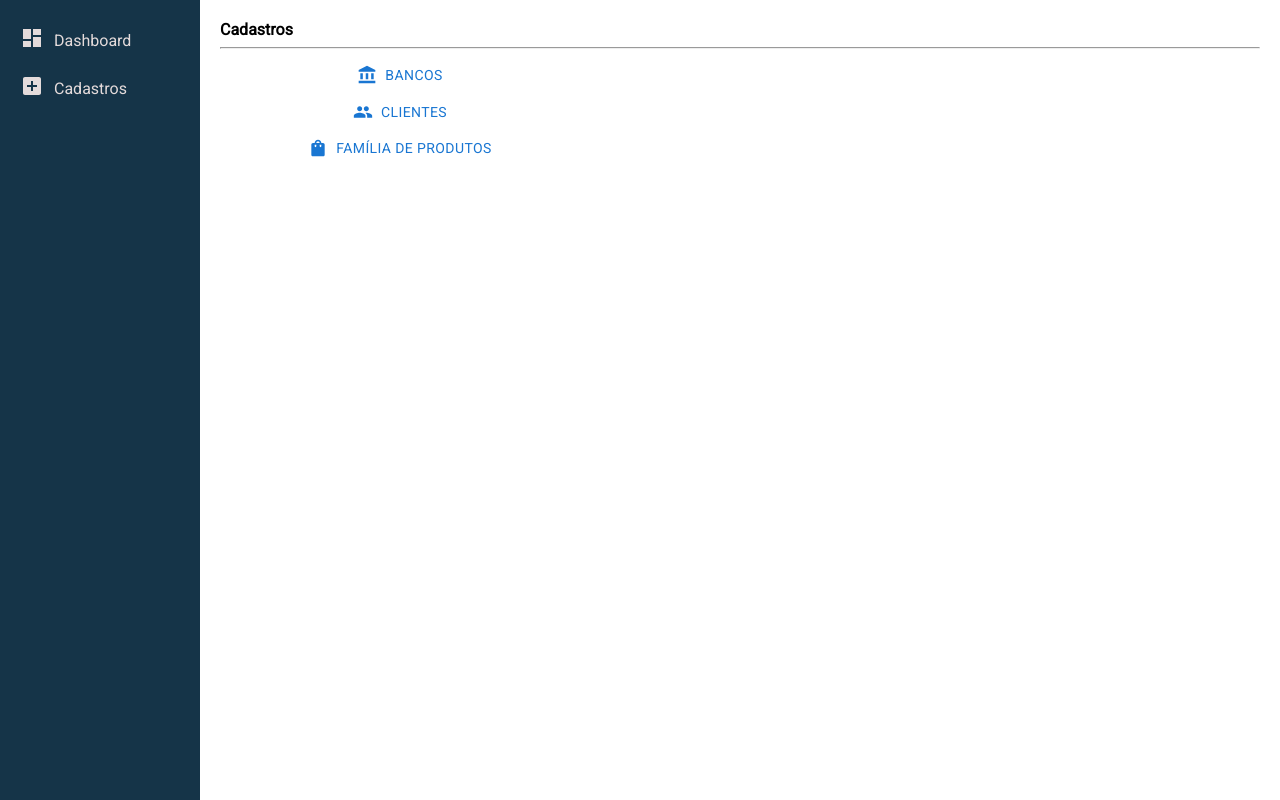
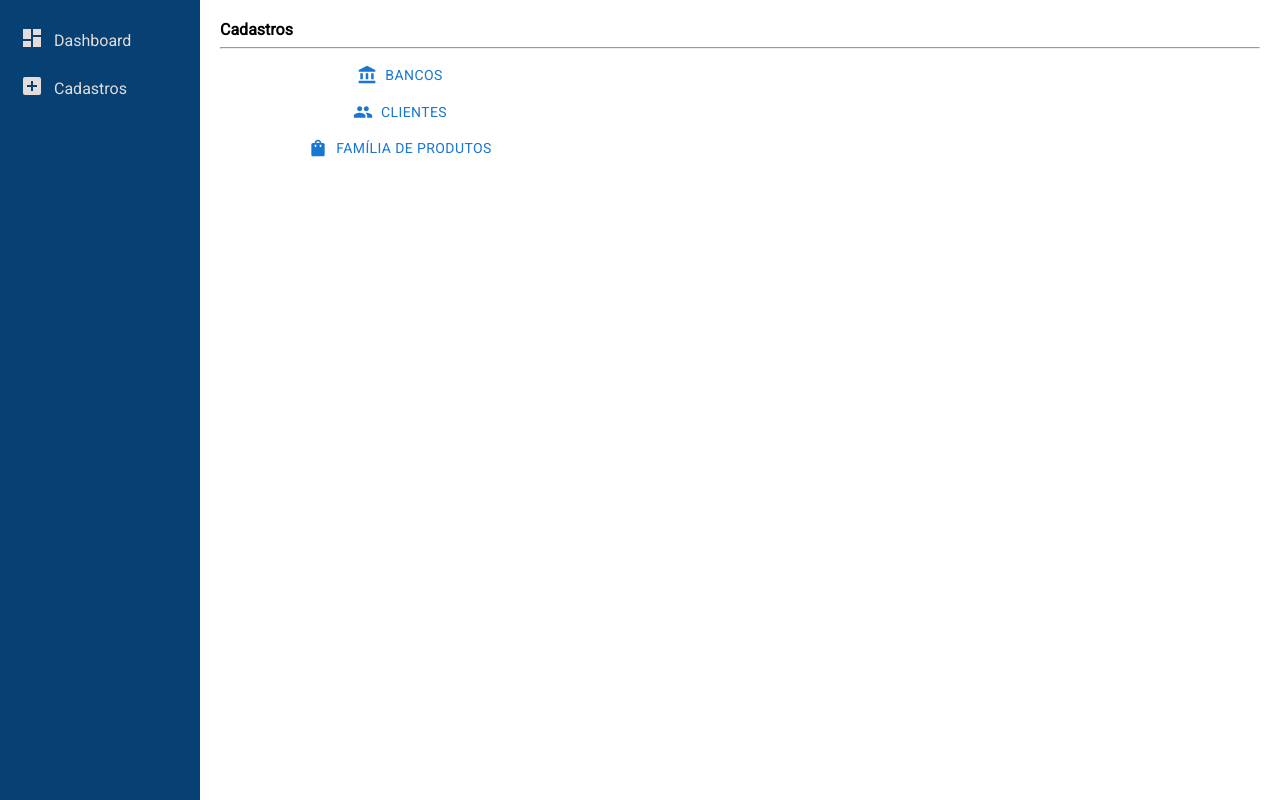
Before and after one commit to HenriqueOPeixoto/app-kodyak, a React (Vite) app in the folder frontend-kodyak/: page /cadastros in a window 1280 px wide. Built offline with nearby package versions, Linux system fonts and the light colour scheme.

Commit message:
Alterar cor da sidebar

```diff
--- a/frontend-kodyak/src/components/Sidebar/Sidebar.css
+++ b/frontend-kodyak/src/components/Sidebar/Sidebar.css
@@ -3,7 +3,7 @@
     height: 100%;
     width: 50%;
     max-width: 200px;
-    background-color: #153448;
+    background-color: #074173;
 }
 
 .SidebarData {
```
